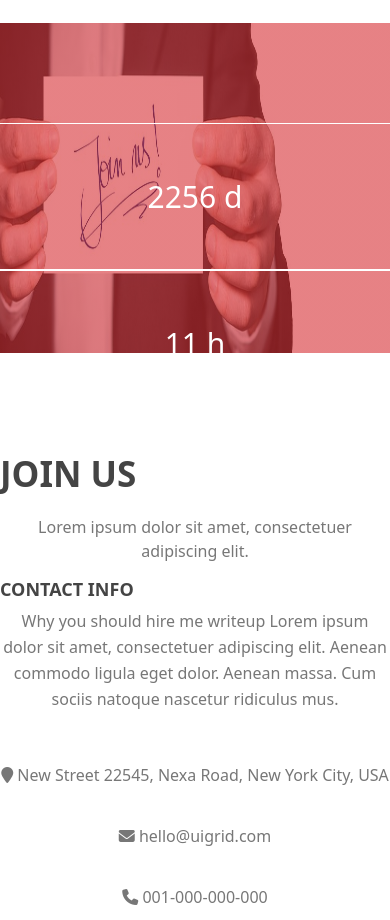
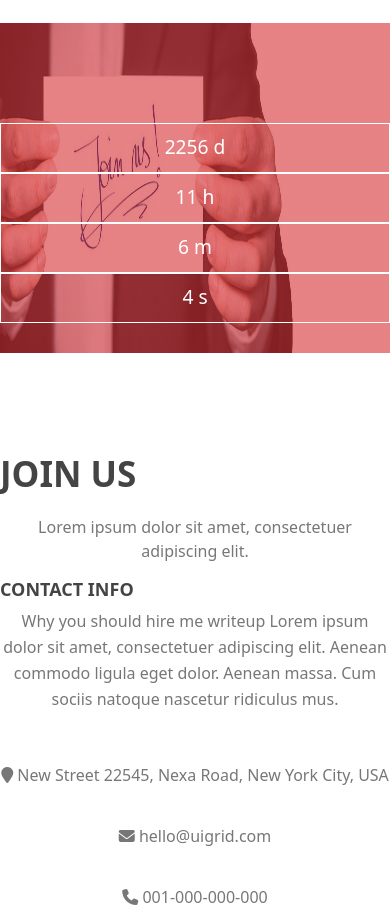
Before and after one commit to HaidyHisham/Egyption-Party, a plain HTML site: page index.html in a window 390 px wide. Shown: the part 1860-2780 px from the top of the page. Drawn offline with Linux system fonts and the light colour scheme.

Commit message:
second commit

```diff
--- a/css/style.css
+++ b/css/style.css
@@ -10,6 +10,9 @@ body {
     "Segoe UI Emoji"
     "Segoe UI Symbol"
     "Noto Color Emoji";
+    margin: 0;
+    padding: 0;
+    overflow-x: hidden;
 }
 
 a {
@@ -123,15 +126,6 @@ h2 {
 
 }
 
-#Duration .row {
-
-  display: flex;
-  flex-wrap: wrap;
-  margin-right: -15px;
-  margin-left: -15px;
-
-}
-
 .text-center {
   text-align: center !important;
 }
@@ -233,5 +227,37 @@ form textarea {
   .container-xl,
   .container-xxl {
     max-width: 1140px;
+
   }
 }
+
+.time {
+  font-size: 2rem;
+  padding: 1em;
+  display: flex;
+  flex-direction: column;
+  align-items: center;
+}
+
+.time p {
+  margin-top: 0.5em;
+  font-size: 1rem;
+}
+
+/* Responsive Styling */
+@media (max-width: 768px) {
+  .time {
+    font-size: 1.5rem;
+  }
+}
+
+@media (max-width: 576px) {
+  .time {
+    font-size: 1.2rem;
+    padding: 0.5em;
+  }
+
+  .time p {
+    font-size: 0.9rem;
+  }
+}
--- a/index.html
+++ b/index.html
@@ -68,22 +68,22 @@
      <section id="Duration">
         <div class="container text-center">
             <div class="row">
-                <div class="col-md-3">
+                <div class="col-md-3 col-xs-12 col-sm-6">
                     <div class="time">
                         <span class="days"></span>
                     </div>
                 </div>
-                <div class="col-md-3">
+                <div class="col-md-3 col-xs-12 col-sm-6">
                     <div class="time">
                         <span class="hours"></span>
                     </div>
                 </div>
-                <div class="col-md-3">
+                <div class="col-md-3 col-xs-12 col-sm-6">
                     <div class="time">
                         <span class="minutes"></span>
                     </div>
                 </div>
-                <div class="col-md-3">
+                <div class="col-md-3 col-xs-12 col-sm-6">
                     <div class="time">
                         <span class="seconds"></span>
                     </div>
```
